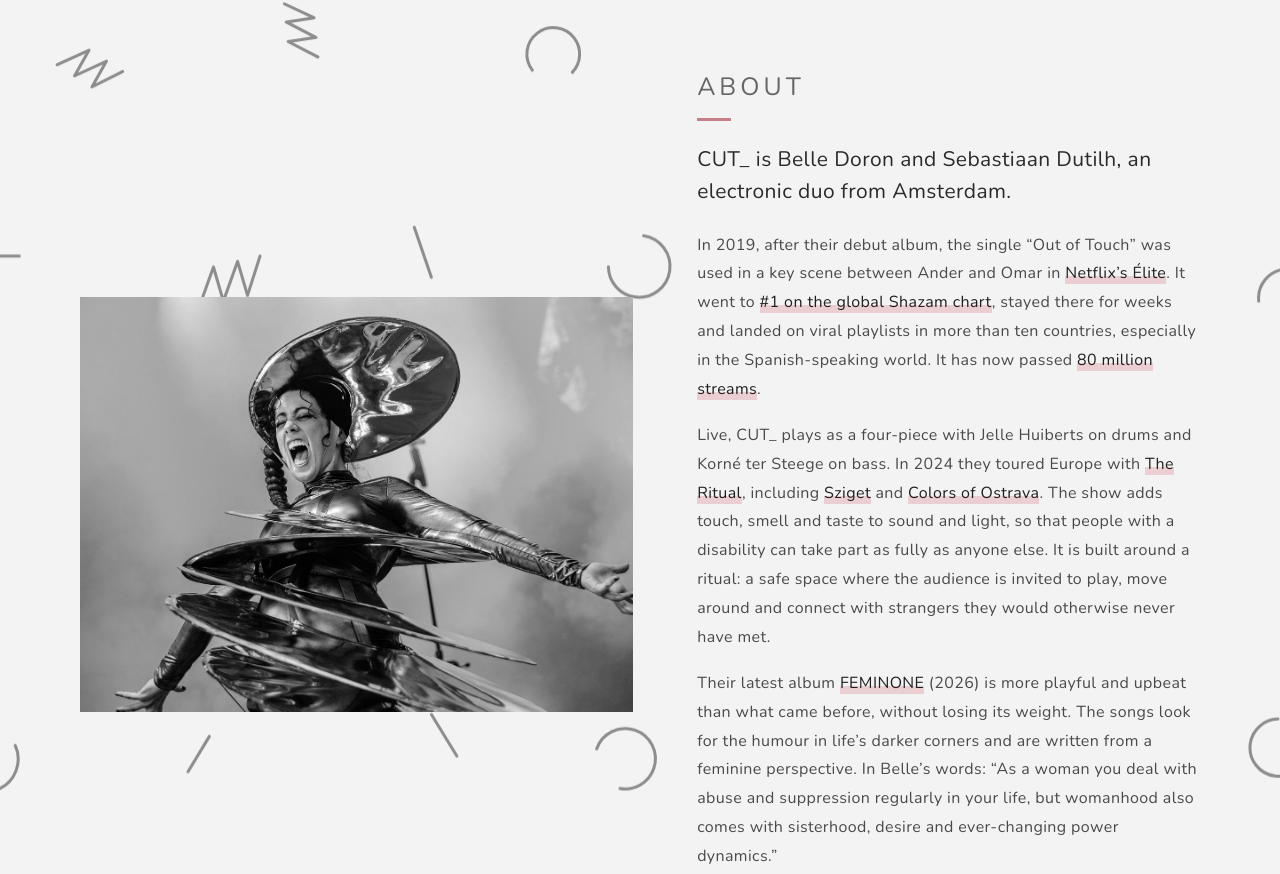
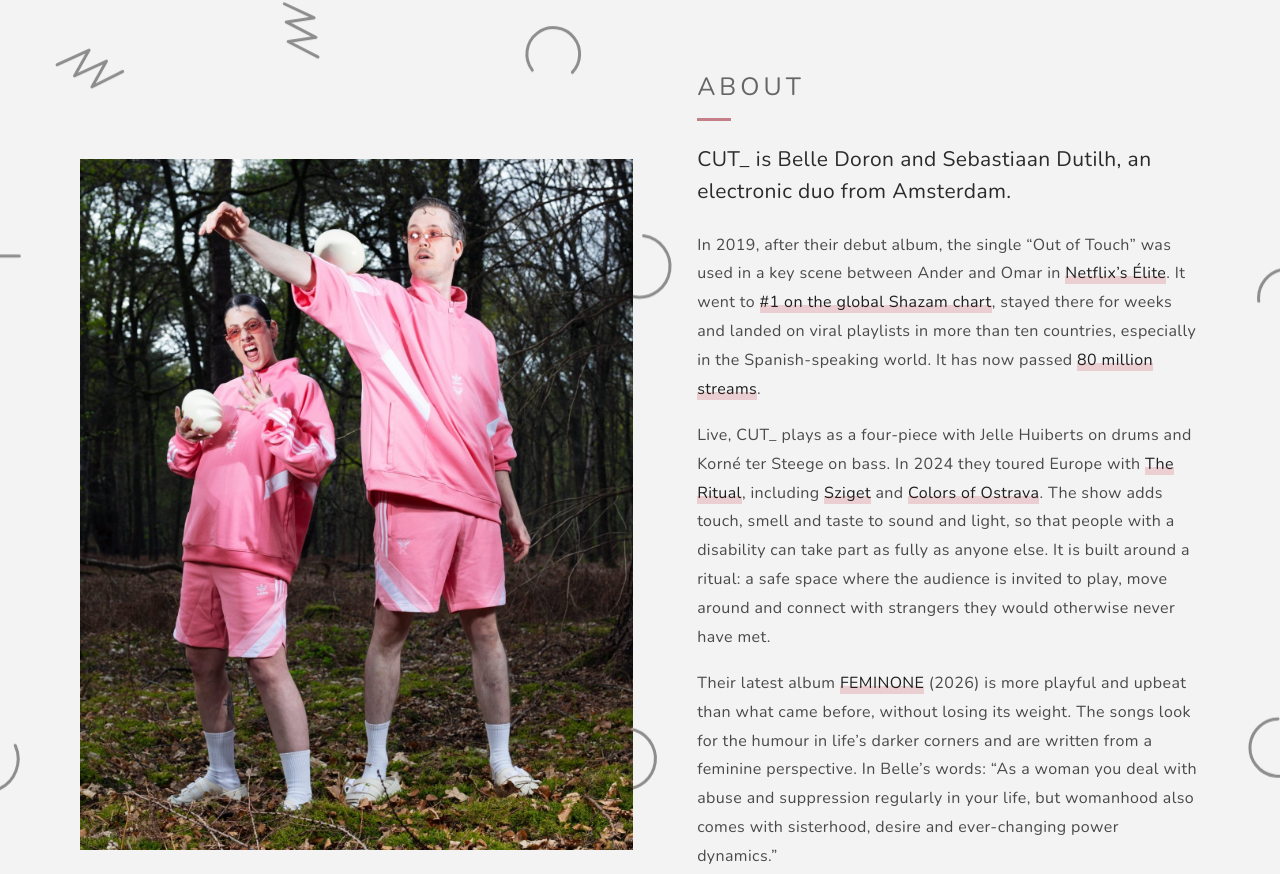
Before and after one commit to Sebunderscore/cutwebsite, a plain HTML site: page index.html in a window 1280 px wide. Shown: the part 1597-2471 px from the top of the page. Drawn offline with nearby package versions, Linux system fonts and the light colour scheme; no server answers.

Commit message:
About-foto: duo-foto in staand formaat
Co-Authored-By: Claude Sonnet 5.5 <noreply@anthropic.com>
Claude-Session: https://claude.ai/code/session_01TVcU278kC9PqcFdLKTJBt6

```diff
--- a/css/style.css
+++ b/css/style.css
@@ -371,7 +371,7 @@ canvas.glyphs { position: absolute; inset: 0; width: 100%; height: 100%; z-index
 .about { position: relative; background: #f3f3f3; padding: 120px 0; }
 .about-grid { display: grid; grid-template-columns: 1.1fr 1fr; gap: 64px; align-items: center; }
 .about-photo { margin: 0; }
-.about-photo img { width: 100%; aspect-ratio: 4 / 3; object-fit: cover; object-position: 29% 30%; }
+.about-photo img { width: 100%; aspect-ratio: 4 / 5; object-fit: cover; object-position: 50% 42%; }
 .about-text { background: #f3f3f3; padding: 26px 0; }
 .about-text h2 { margin-bottom: 22px; }
 .about-text p { margin: 0 0 1.1em; color: #4a4a4a; line-height: 1.8; }
--- a/index.html
+++ b/index.html
@@ -83,7 +83,7 @@
     <section id="about" class="about">
       <canvas class="glyphs" data-color="rgba(40,40,40,.5)" data-cell="210" data-avoid=".about-text"></canvas>
       <div class="wrap about-grid">
-        <figure class="about-photo"><img src="img/stage-the-ritual.jpg" alt="CUT_ live during The Ritual" loading="lazy"></figure>
+        <figure class="about-photo"><img src="img/cut-duo.jpg" alt="Belle Doron and Sebastiaan Dutilh of CUT_ in pink tracksuits in a forest, each holding a white egg" loading="lazy"></figure>
         <div class="about-text">
           <h2>About</h2>
           <p class="bio-lead">CUT_ is Belle Doron and Sebastiaan Dutilh, an electronic duo from Amsterdam.</p>
```
Also changed, not shown: img/cut-duo.jpg (added).
